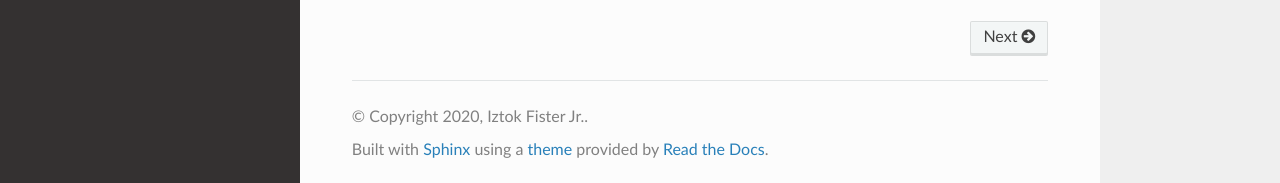
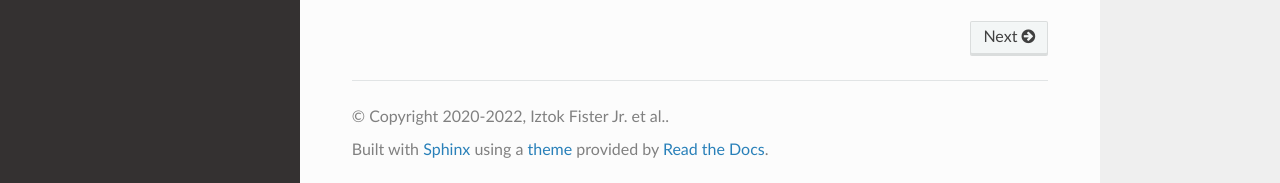
Before and after one commit to firefly-cpp/sport-activities-features, a Sphinx documentation site: the page built from docs/index.rst, in a window 1280 px wide and 900 px high, scrolled down 1915 px. Shown: the part 714-897 px from the top of the window. Built offline with Sphinx 7.4.7 and the Read the Docs theme 2.0.0, drawn with Linux system fonts in a browser that asks for light colours.

```diff
--- a/docs/conf.py
+++ b/docs/conf.py
@@ -20,11 +20,11 @@ sys.path.insert(0, os.path.abspath("../"))
 # -- Project information -----------------------------------------------------
 
 project = "sport-activities-features"
-copyright = "2020, Iztok Fister Jr."
-author = "Iztok Fister Jr."
+copyright = "2020-2022, Iztok Fister Jr. et al."
+author = "Iztok Fister Jr., Luka Lukač, Alen Rajšp, Luka Pečnik, Dušan Fister,"
 
 # The full version, including alpha/beta/rc tags
-release = "0.1.1"
+release = "0.2.10"
 
 # -- General configuration ---------------------------------------------------
 
```
